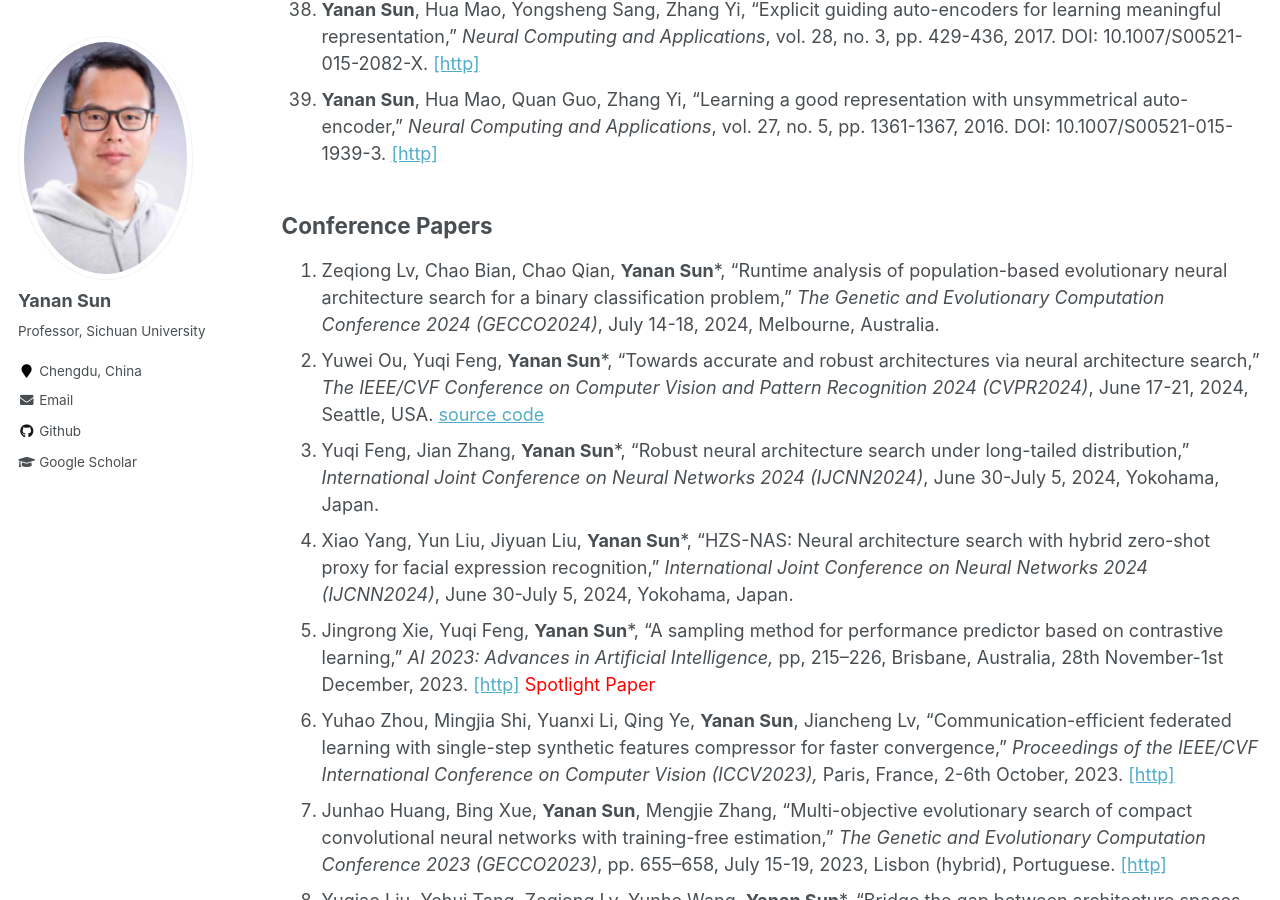
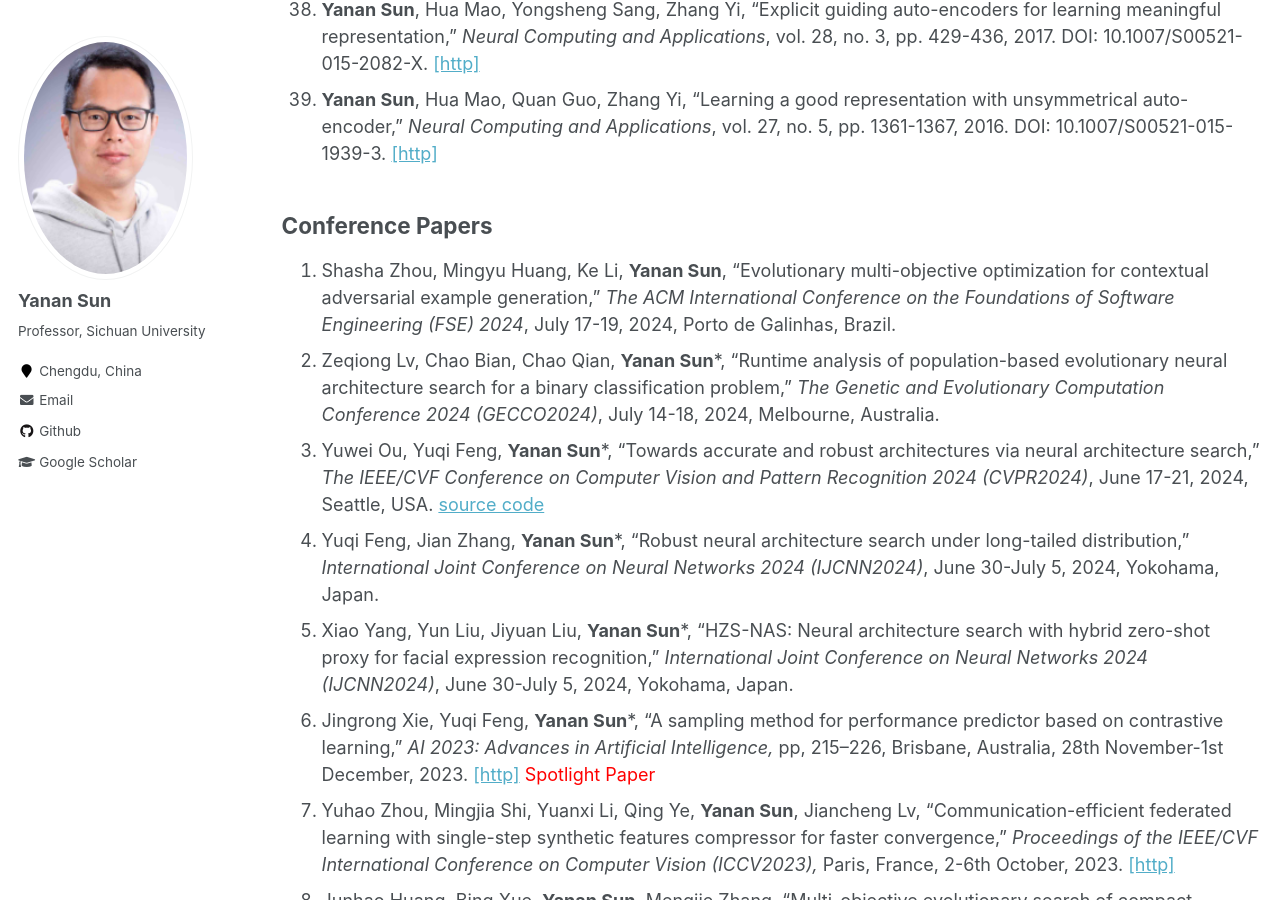
Before and after one commit to yn-sun/yn-sun.github.io, a Jekyll site: the page built from _pages/publications.md, in a window 1280 px wide and 900 px high, scrolled down 4038 px. Built offline with Jekyll 4.4.1, drawn with Linux system fonts in a browser that asks for light colours; comment, search, counter and statistics services are not loaded.

Commit message:
Update publications.md

```diff
--- a/_pages/publications.md
+++ b/_pages/publications.md
@@ -55,36 +55,37 @@
 
 
 ## Conference Papers
-1. Zeqiong Lv, Chao Bian, Chao Qian, **Yanan Sun***, "Runtime analysis of population-based evolutionary neural architecture search for a binary classification problem," <i>The Genetic and Evolutionary Computation Conference 2024 (GECCO2024)</i>,  July 14-18, 2024, Melbourne, Australia.
-2. Yuwei Ou, Yuqi Feng, **Yanan Sun***, "Towards accurate and robust architectures via neural architecture search," <i>The IEEE/CVF Conference on Computer Vision and Pattern Recognition 2024 (CVPR2024)</i>,  June 17-21, 2024, Seattle, USA. [source code](https://github.com/fyqsama/ARNAS)
-3. Yuqi Feng, Jian Zhang, **Yanan Sun***, "Robust neural architecture search under long-tailed distribution," <i>International Joint Conference on Neural Networks 2024 (IJCNN2024)</i>,  June 30-July 5, 2024, Yokohama, Japan.
-4. Xiao Yang, Yun Liu, Jiyuan Liu, **Yanan Sun***, "HZS-NAS: Neural architecture search with hybrid zero-shot proxy for facial expression recognition," <i>International Joint Conference on Neural Networks 2024 (IJCNN2024)</i>,  June 30-July 5, 2024, Yokohama, Japan.
-5. Jingrong Xie, Yuqi Feng, **Yanan Sun***, "A sampling method for performance predictor based on contrastive learning," <i>AI 2023: Advances in Artificial Intelligence,</i> pp, 215–226, Brisbane, Australia, 28th November-1st December, 2023.  [[http]](https://link.springer.com/chapter/10.1007/978-981-99-8388-9_18)  <span style="color: #FF0000">Spotlight Paper</span>
-6. Yuhao Zhou, Mingjia Shi, Yuanxi Li, Qing Ye, **Yanan Sun**, Jiancheng Lv, "Communication-efficient federated learning with single-step synthetic features compressor for faster convergence," <i>Proceedings of the IEEE/CVF International Conference on Computer Vision (ICCV2023),</i> Paris, France, 2-6th October, 2023.   [[http]](https://ieeexplore.ieee.org/abstract/document/10376768)
-7. Junhao Huang, Bing Xue, **Yanan Sun**, Mengjie Zhang, "Multi-objective evolutionary search of compact convolutional neural networks with training-free estimation," <i>The Genetic and Evolutionary Computation Conference 2023 (GECCO2023)</i>, pp. 655–658, July 15-19, 2023, Lisbon (hybrid), Portuguese. [[http]](https://dl.acm.org/doi/10.1145/3583133.3590535)
-8. Yuqiao Liu, Yehui Tang, Zeqiong Lv, Yunhe Wang, **Yanan Sun***, "Bridge the gap between architecture spaces via a cross-domain predictor," <i>The 36th Conference on Neural Information Processing Systems (NeurIPS2022)</i>, Hybrid Conference in New Orleans,USA, 28th November-9th December, 2022. [[http]](https://openreview.net/pdf?id=nE6vnoHz9--) [source code](https://github.com/lyq998/CDP)
-9. Junhao Huang, Bing Xue, **Yanan Sun**, Mengjie Zhang, "EDE-NAS: An eclectic differential evolution approach to single-path neural architecture search," <i>AI 2022: AI 2022: Advances in Artificial Intelligence</i>, pp. 116-130, Perth, Western Australia, 5-8th December, 2022. [[http]](https://link.springer.com/chapter/10.1007/978-3-031-22695-3_9) [source code](https://github.com/HuangJunh/EDE-NAS)
-10. Jie Wu, Ben Feng, **Yanan Sun***, "Genetic algorithm-based transformer architecture design for neural machine translation," <i>The 5th International Conference on Machine Learning and Machine Intelligence (MLMI2022)</i>, Hangzhou, China, 23-25th September, 2022. [[http]](https://dl.acm.org/doi/abs/10.1145/3568199.3568215)  <span style="color: #FF0000">Best Paper</span>
-11. Rui Zhang, Andrew Lensen, **Yanan Sun***, "Speeding up genetic programming based symbolic regression using GPUs," <i>PRICAI 2022: Trends in Artificial Intelligence</i>, pp. 519-533, Shanghai, China, 10-13th November, 2022. [[http]](https://link.springer.com/chapter/10.1007/978-3-031-20862-1_38) [Source code](https://github.com/RayZhhh/SymbolicRegressionGPU)
-12. Jie Wu, **Yanan Sun***, "Adaptively joint pixel-wise semantic correlation in surface normal estimation," <i>International Joint Conference on Neural Networks (IJCNN 2022)</i>, Padua, Italy, 18-23th July, 2022. [[http]](https://ieeexplore.ieee.org/abstract/document/9892847)
-13. Zilin Xiao, **Yanan Sun***, "Exploring the effectiveness of appearance descriptor in DeepSORT," <i>International Joint Conference on Neural Networks (IJCNN 2022)</i>, Padua, Italy, 18-23th July, 2022. [[http]](https://ieeexplore.ieee.org/abstract/document/9892847) [Source code](https://github.com/MrZilinXiao/Exploring-DeepSORT)
-14. Shuchao Deng, **Yanan Sun***, Galvan Edgar, "Neural architecture search using genetic algorithm for facial expression recognition," <i>The Genetic and Evolutionary Computation Conference 2022 (GECCO2022)</i>, pp. 423-426, July 9-13, 2022, Boston (hybrid), USA. [[http]](https://dl.acm.org/doi/10.1145/3520304.3528884) [Source code](https://github.com/Xiaojiuwo168/GA-FER)
-15. Peng Zeng, Andrew Lensen, **Yanan Sun***, "Large scale image classification using GPU-based genetic programming," <i>The Genetic and Evolutionary Computation Conference 2022 (GECCO2022)</i>, pp. 619–622, July 9-13, 2022, Boston (hybrid), USA. [[http]](https://dl.acm.org/doi/10.1145/3520304.3528892) [source code](https://github.com/zengpengnuaa/GPU_GP)
-16. Jie Wu, **Yanan Sun***, "Evolving deep parallel neural networks for multi-task learning," <i>ICA3PP 2021: Algorithms and Architectures for Parallel Processing</i>, pp. 517–531, 3-5 December, 2021, Xiamen, China. [[http]](https://link.springer.com/chapter/10.1007/978-3-030-95388-1_34) [Source code](https://github.com/J-Wu97/EVO-MTL)
-17. Yuhan Fang, Yuqiao Liu, **Yanan Sun***, "Evolving deep neural networks for collaborative filtering," <i>ICONIP 2021: Neural Information Processing</i>, pp. 230–238, 8-12 December, 2021, BALI, Indonesia. [[http]](https://link.springer.com/chapter/10.1007/978-3-030-92310-5_27) [Source code](https://github.com/PRIEEE/Evolve-CF)
-18. Yuqiao Liu, Yehui Tang, **Yanan Sun***, "Homogeneous architecture augmentation for neural predictor," <i>Proceedings of the IEEE/CVF International Conference on Computer Vision (ICCV2021),</i> pp. 12249-12258, 2021. [[http]](https://openaccess.thecvf.com/content/ICCV2021/html/Liu_Homogeneous_Architecture_Augmentation_for_Neural_Predictor_ICCV_2021_paper.html) [Source code](https://github.com/lyq998/HAAP)
-19. Ben Feng, Dayiheng Liu, **Yanan Sun***, "Evolving transformer architecture for neural machine translation," <i>Proceedings of the Genetic and Evolutionary Computation Conference Companion (GECCO2021),</i> pp. 273-274, 2021. DOI:10.1145/3449726.3459441. [[http]](https://dl.acm.org/doi/abs/10.1145/3449726.3459441)
-20. Junhao Huang, Bing Xue, **Yanan Sun**, Mengjie Zhang, "A flexible variable-length particle swarm optimization approach to convolutional neural network architecture design," Accepted by <i>IEEE Congress on Evolutionary Computation 2021 (CEC2021)</i>, 28 June-1 July, Kraków, Poland (VIRTUAL), 2021. DOI: 10.1109/CEC45853.2021.9504716. [[http]](https://ieeexplore.ieee.org/document/9504716) [Source code](https://github.com/HuangJunh/FPSO) <span style="color: #FF0000">Best Student Paper Nomination (ONLY four among >400 accepted papers)</span>
-21. Xun Zhou, A.K. Qin, **Yanan Sun**, Kay Chen Tan, "A survey of advances in evolutionary neural architecture search," Accepted by <i>IEEE Congress on Evolutionary Computation 2021 (CEC2021)</i>, 28 June-1 July, Kraków, Poland (VIRTUAL), 2021, DOI:10.1109/CEC45853.2021.9504890. [[http]](https://ieeexplore.ieee.org/document/9504890)
-22. Jindi Lv, Qing Ye, **Yanan Sun**, Juan Zhao, Jiancheng Lv, "Heart-Darts: Classification of heartbeats using differentiable architecture search," Accepted by <i>International Joint Conference on Neural Networks (IJCNN 2021)</i>, Virtual Event, 18-22th July, 2021, DOI:10.1109/IJCNN52387.2021.9534184. [[http]](https://ieeexplore.ieee.org/document/9534184) [Source code](https://github.com/yn-sun/paper_source_code/tree/main/Heart-Darts)
-23. Wenxin Zhao, **Yanan Sun**, Bing Xue, "Improved bianry particle swarm optimization with evolutionary population dynamic for key oncogene selection," Proceedings of <i>IEEE Symposium Series on Computational Intelligence (SSCI 2020)</i>, Canberra Australia, 1-4 December, 2020, PP. 897-904. DOI: 10.1109/SSCI47803.2020.9308540. [[http]](https://ieeexplore.ieee.org/abstract/document/9308540)
-24. Yuqiao Liu, **Yanan Sun**, Bing Xue, Mengjie Zhang, "Evolving deep convolutional neural networks for hyperspectral image denoising," Proceedings of <i>International Joint Conference on Neural Networks (IJCNN 2020)</i>, Glasgow (UK), 19-24th July, 2020, DOI: 10.1109/IJCNN48605.2020.9207509. [[http]](https://ieeexplore.ieee.org/document/9207509)  [Source code](https://github.com/lyq998/pytorch)
-25. Qing Ye, Yuxuan Han, **Yanan Sun**, Jiancheng Lv, "PSO-PS:Parameter synchronization with particle swarm optimization for distributed training of deep neural networks," Proceedings of <i>International Joint Conference on Neural Networks (IJCNN 2020)</i>, Glasgow (UK), 19-24th July, 2020, DOI: 10.1109/IJCNN48605.2020.9207698. [[http]](https://ieeexplore.ieee.org/document/9207698)
-26. William Irwin-Harris, **Yanan Sun**, Bing Xue, Mengjie Zhang, "A graph-based encoding for evolutionary convolutional neural network architecture design," Proceedings of <i>IEEE Congress on Evolutionary Computation 2019 (CEC2019)</i>, Wellington, New Zealand, 2019, pp. 546-553. DOI: 10.1109/CEC.2019.8790093. [[http]](https://ieeexplore.ieee.org/document/8790093)
-27. Bin Wang, **Yanan Sun**, Bing Xue, Mengjie Zhang, "Evolving deep neural networks by multi-objective particle swarm optimization for image classification," Proceedings of <i>the Genetic and Evolutionary Computation Conference 2019 (GECCO2019)</i>, Prague, Czech Republic, 2019, PP. 490-498. DOI: 10.1145/3321707.3321735. [[http]](https://dl.acm.org/doi/10.1145/3321707.3321735)
-28. Bin Wang, **Yanan Sun**, Bing Xue, Mengjie Zhang, “A hybrid GA-PSO method for evolving architecture and short connections of deep convolutional neural networks,” <i>PRICAI 2019: Trends in Artificial Intelligence</i>, Yanuca Island, Cuvu, Fiji, 2019, pp. 650-663. DOI: 10.1007/978-3-030-29894-4_52. [[http]](https://link.springer.com/chapter/10.1007%2F978-3-030-29894-4_52)
-29. Bin Wang, **Yanan Sun**, Bing Xue, Mengjie Zhang, "A hybrid differential evolution approach to designing deep convolutional neural networks for image classification," <i>AI 2018: Advances in Artificial Intelligence</i>, Wellington, New Zealand, 2018, pp. 237-250. DOI: 10.1007/978-3-030-03991-2_24. [[http]](https://link.springer.com/chapter/10.1007%2F978-3-030-03991-2_24)
-30. **Yanan Sun**, Bing Xue, Mengjie Zhang, Gary G. Yen, "An experimental study on hyper-parameter optimization for stacked auto-encoders," Proceedings of <i>IEEE Congress on Evolutionary Computation 2018 (CEC2018)</i>, Rio de Janeiro, Brazil, 2018, pp. 638-645. DOI: 10.1109/CEC.2018.8477921. [[http]](https://ieeexplore.ieee.org/document/8477921)
-31. Bin Wang, **Yanan Sun**, Bing Xue, Mengjie Zhang, "Evolving deep convolutional neural networks by variable-length particle swarm optimization for image classification," Proceedings of <i>IEEE Congress on Evolutionary Computation 2018 (CEC2018)</i>, Rio de Janeiro, Brazil, 2018, pp. 1514-1521. DOI: 10.1109/CEC.2018.8477735. [[http]](https://ieeexplore.ieee.org/abstract/document/8477735)
-32. **Yanan Sun**, Gary G. Yen, Zhang Yi, "Global View-based selection mechanism for many-objective evolutionary algorithm," Proceedings of <i>IEEE Congress on Evolutionary Computation 2017 (CEC2017)</i>, Donostia-San Sebastián, Spain, 2017, pp. 427-434. DOI: 10.1109/CEC.2017.7969343. [[http]](https://ieeexplore.ieee.org/document/7969343)
-33. **Yanan Sun**, Gary G. Yen, Hua Mao, Zhang Yi, "Manifold dimension reduction based clustering for multi-objective evolutionary algorithm," Proceedings of <i>IEEE Congress on Evolutionary Computation 2016 (CEC2016)</i>, Vancouver, Canada, 2016, pp. 3785-3792. DOI: 10.1109/CEC.2016.7744269. [[http]](https://ieeexplore.ieee.org/document/7744269)
+1. Shasha Zhou, Mingyu Huang, Ke Li, **Yanan Sun**, "Evolutionary multi-objective optimization for contextual adversarial example generation," <i>The ACM International Conference on the Foundations of Software Engineering (FSE) 2024</i>, July 17-19, 2024, Porto de Galinhas, Brazil.
+2. Zeqiong Lv, Chao Bian, Chao Qian, **Yanan Sun***, "Runtime analysis of population-based evolutionary neural architecture search for a binary classification problem," <i>The Genetic and Evolutionary Computation Conference 2024 (GECCO2024)</i>,  July 14-18, 2024, Melbourne, Australia.
+3. Yuwei Ou, Yuqi Feng, **Yanan Sun***, "Towards accurate and robust architectures via neural architecture search," <i>The IEEE/CVF Conference on Computer Vision and Pattern Recognition 2024 (CVPR2024)</i>,  June 17-21, 2024, Seattle, USA. [source code](https://github.com/fyqsama/ARNAS)
+4. Yuqi Feng, Jian Zhang, **Yanan Sun***, "Robust neural architecture search under long-tailed distribution," <i>International Joint Conference on Neural Networks 2024 (IJCNN2024)</i>,  June 30-July 5, 2024, Yokohama, Japan.
+5. Xiao Yang, Yun Liu, Jiyuan Liu, **Yanan Sun***, "HZS-NAS: Neural architecture search with hybrid zero-shot proxy for facial expression recognition," <i>International Joint Conference on Neural Networks 2024 (IJCNN2024)</i>,  June 30-July 5, 2024, Yokohama, Japan.
+6. Jingrong Xie, Yuqi Feng, **Yanan Sun***, "A sampling method for performance predictor based on contrastive learning," <i>AI 2023: Advances in Artificial Intelligence,</i> pp, 215–226, Brisbane, Australia, 28th November-1st December, 2023.  [[http]](https://link.springer.com/chapter/10.1007/978-981-99-8388-9_18)  <span style="color: #FF0000">Spotlight Paper</span>
+7. Yuhao Zhou, Mingjia Shi, Yuanxi Li, Qing Ye, **Yanan Sun**, Jiancheng Lv, "Communication-efficient federated learning with single-step synthetic features compressor for faster convergence," <i>Proceedings of the IEEE/CVF International Conference on Computer Vision (ICCV2023),</i> Paris, France, 2-6th October, 2023.   [[http]](https://ieeexplore.ieee.org/abstract/document/10376768)
+8. Junhao Huang, Bing Xue, **Yanan Sun**, Mengjie Zhang, "Multi-objective evolutionary search of compact convolutional neural networks with training-free estimation," <i>The Genetic and Evolutionary Computation Conference 2023 (GECCO2023)</i>, pp. 655–658, July 15-19, 2023, Lisbon (hybrid), Portuguese. [[http]](https://dl.acm.org/doi/10.1145/3583133.3590535)
+9. Yuqiao Liu, Yehui Tang, Zeqiong Lv, Yunhe Wang, **Yanan Sun***, "Bridge the gap between architecture spaces via a cross-domain predictor," <i>The 36th Conference on Neural Information Processing Systems (NeurIPS2022)</i>, Hybrid Conference in New Orleans,USA, 28th November-9th December, 2022. [[http]](https://openreview.net/pdf?id=nE6vnoHz9--) [source code](https://github.com/lyq998/CDP)
+10. Junhao Huang, Bing Xue, **Yanan Sun**, Mengjie Zhang, "EDE-NAS: An eclectic differential evolution approach to single-path neural architecture search," <i>AI 2022: AI 2022: Advances in Artificial Intelligence</i>, pp. 116-130, Perth, Western Australia, 5-8th December, 2022. [[http]](https://link.springer.com/chapter/10.1007/978-3-031-22695-3_9) [source code](https://github.com/HuangJunh/EDE-NAS)
+11. Jie Wu, Ben Feng, **Yanan Sun***, "Genetic algorithm-based transformer architecture design for neural machine translation," <i>The 5th International Conference on Machine Learning and Machine Intelligence (MLMI2022)</i>, Hangzhou, China, 23-25th September, 2022. [[http]](https://dl.acm.org/doi/abs/10.1145/3568199.3568215)  <span style="color: #FF0000">Best Paper</span>
+12. Rui Zhang, Andrew Lensen, **Yanan Sun***, "Speeding up genetic programming based symbolic regression using GPUs," <i>PRICAI 2022: Trends in Artificial Intelligence</i>, pp. 519-533, Shanghai, China, 10-13th November, 2022. [[http]](https://link.springer.com/chapter/10.1007/978-3-031-20862-1_38) [Source code](https://github.com/RayZhhh/SymbolicRegressionGPU)
+13. Jie Wu, **Yanan Sun***, "Adaptively joint pixel-wise semantic correlation in surface normal estimation," <i>International Joint Conference on Neural Networks (IJCNN 2022)</i>, Padua, Italy, 18-23th July, 2022. [[http]](https://ieeexplore.ieee.org/abstract/document/9892847)
+14. Zilin Xiao, **Yanan Sun***, "Exploring the effectiveness of appearance descriptor in DeepSORT," <i>International Joint Conference on Neural Networks (IJCNN 2022)</i>, Padua, Italy, 18-23th July, 2022. [[http]](https://ieeexplore.ieee.org/abstract/document/9892847) [Source code](https://github.com/MrZilinXiao/Exploring-DeepSORT)
+15. Shuchao Deng, **Yanan Sun***, Galvan Edgar, "Neural architecture search using genetic algorithm for facial expression recognition," <i>The Genetic and Evolutionary Computation Conference 2022 (GECCO2022)</i>, pp. 423-426, July 9-13, 2022, Boston (hybrid), USA. [[http]](https://dl.acm.org/doi/10.1145/3520304.3528884) [Source code](https://github.com/Xiaojiuwo168/GA-FER)
+16. Peng Zeng, Andrew Lensen, **Yanan Sun***, "Large scale image classification using GPU-based genetic programming," <i>The Genetic and Evolutionary Computation Conference 2022 (GECCO2022)</i>, pp. 619–622, July 9-13, 2022, Boston (hybrid), USA. [[http]](https://dl.acm.org/doi/10.1145/3520304.3528892) [source code](https://github.com/zengpengnuaa/GPU_GP)
+17. Jie Wu, **Yanan Sun***, "Evolving deep parallel neural networks for multi-task learning," <i>ICA3PP 2021: Algorithms and Architectures for Parallel Processing</i>, pp. 517–531, 3-5 December, 2021, Xiamen, China. [[http]](https://link.springer.com/chapter/10.1007/978-3-030-95388-1_34) [Source code](https://github.com/J-Wu97/EVO-MTL)
+18. Yuhan Fang, Yuqiao Liu, **Yanan Sun***, "Evolving deep neural networks for collaborative filtering," <i>ICONIP 2021: Neural Information Processing</i>, pp. 230–238, 8-12 December, 2021, BALI, Indonesia. [[http]](https://link.springer.com/chapter/10.1007/978-3-030-92310-5_27) [Source code](https://github.com/PRIEEE/Evolve-CF)
+19. Yuqiao Liu, Yehui Tang, **Yanan Sun***, "Homogeneous architecture augmentation for neural predictor," <i>Proceedings of the IEEE/CVF International Conference on Computer Vision (ICCV2021),</i> pp. 12249-12258, 2021. [[http]](https://openaccess.thecvf.com/content/ICCV2021/html/Liu_Homogeneous_Architecture_Augmentation_for_Neural_Predictor_ICCV_2021_paper.html) [Source code](https://github.com/lyq998/HAAP)
+20. Ben Feng, Dayiheng Liu, **Yanan Sun***, "Evolving transformer architecture for neural machine translation," <i>Proceedings of the Genetic and Evolutionary Computation Conference Companion (GECCO2021),</i> pp. 273-274, 2021. DOI:10.1145/3449726.3459441. [[http]](https://dl.acm.org/doi/abs/10.1145/3449726.3459441)
+21. Junhao Huang, Bing Xue, **Yanan Sun**, Mengjie Zhang, "A flexible variable-length particle swarm optimization approach to convolutional neural network architecture design," Accepted by <i>IEEE Congress on Evolutionary Computation 2021 (CEC2021)</i>, 28 June-1 July, Kraków, Poland (VIRTUAL), 2021. DOI: 10.1109/CEC45853.2021.9504716. [[http]](https://ieeexplore.ieee.org/document/9504716) [Source code](https://github.com/HuangJunh/FPSO) <span style="color: #FF0000">Best Student Paper Nomination (ONLY four among >400 accepted papers)</span>
+22. Xun Zhou, A.K. Qin, **Yanan Sun**, Kay Chen Tan, "A survey of advances in evolutionary neural architecture search," Accepted by <i>IEEE Congress on Evolutionary Computation 2021 (CEC2021)</i>, 28 June-1 July, Kraków, Poland (VIRTUAL), 2021, DOI:10.1109/CEC45853.2021.9504890. [[http]](https://ieeexplore.ieee.org/document/9504890)
+23. Jindi Lv, Qing Ye, **Yanan Sun**, Juan Zhao, Jiancheng Lv, "Heart-Darts: Classification of heartbeats using differentiable architecture search," Accepted by <i>International Joint Conference on Neural Networks (IJCNN 2021)</i>, Virtual Event, 18-22th July, 2021, DOI:10.1109/IJCNN52387.2021.9534184. [[http]](https://ieeexplore.ieee.org/document/9534184) [Source code](https://github.com/yn-sun/paper_source_code/tree/main/Heart-Darts)
+24. Wenxin Zhao, **Yanan Sun**, Bing Xue, "Improved bianry particle swarm optimization with evolutionary population dynamic for key oncogene selection," Proceedings of <i>IEEE Symposium Series on Computational Intelligence (SSCI 2020)</i>, Canberra Australia, 1-4 December, 2020, PP. 897-904. DOI: 10.1109/SSCI47803.2020.9308540. [[http]](https://ieeexplore.ieee.org/abstract/document/9308540)
+25. Yuqiao Liu, **Yanan Sun**, Bing Xue, Mengjie Zhang, "Evolving deep convolutional neural networks for hyperspectral image denoising," Proceedings of <i>International Joint Conference on Neural Networks (IJCNN 2020)</i>, Glasgow (UK), 19-24th July, 2020, DOI: 10.1109/IJCNN48605.2020.9207509. [[http]](https://ieeexplore.ieee.org/document/9207509)  [Source code](https://github.com/lyq998/pytorch)
+26. Qing Ye, Yuxuan Han, **Yanan Sun**, Jiancheng Lv, "PSO-PS:Parameter synchronization with particle swarm optimization for distributed training of deep neural networks," Proceedings of <i>International Joint Conference on Neural Networks (IJCNN 2020)</i>, Glasgow (UK), 19-24th July, 2020, DOI: 10.1109/IJCNN48605.2020.9207698. [[http]](https://ieeexplore.ieee.org/document/9207698)
+27. William Irwin-Harris, **Yanan Sun**, Bing Xue, Mengjie Zhang, "A graph-based encoding for evolutionary convolutional neural network architecture design," Proceedings of <i>IEEE Congress on Evolutionary Computation 2019 (CEC2019)</i>, Wellington, New Zealand, 2019, pp. 546-553. DOI: 10.1109/CEC.2019.8790093. [[http]](https://ieeexplore.ieee.org/document/8790093)
+28. Bin Wang, **Yanan Sun**, Bing Xue, Mengjie Zhang, "Evolving deep neural networks by multi-objective particle swarm optimization for image classification," Proceedings of <i>the Genetic and Evolutionary Computation Conference 2019 (GECCO2019)</i>, Prague, Czech Republic, 2019, PP. 490-498. DOI: 10.1145/3321707.3321735. [[http]](https://dl.acm.org/doi/10.1145/3321707.3321735)
+29. Bin Wang, **Yanan Sun**, Bing Xue, Mengjie Zhang, “A hybrid GA-PSO method for evolving architecture and short connections of deep convolutional neural networks,” <i>PRICAI 2019: Trends in Artificial Intelligence</i>, Yanuca Island, Cuvu, Fiji, 2019, pp. 650-663. DOI: 10.1007/978-3-030-29894-4_52. [[http]](https://link.springer.com/chapter/10.1007%2F978-3-030-29894-4_52)
+30. Bin Wang, **Yanan Sun**, Bing Xue, Mengjie Zhang, "A hybrid differential evolution approach to designing deep convolutional neural networks for image classification," <i>AI 2018: Advances in Artificial Intelligence</i>, Wellington, New Zealand, 2018, pp. 237-250. DOI: 10.1007/978-3-030-03991-2_24. [[http]](https://link.springer.com/chapter/10.1007%2F978-3-030-03991-2_24)
+31. **Yanan Sun**, Bing Xue, Mengjie Zhang, Gary G. Yen, "An experimental study on hyper-parameter optimization for stacked auto-encoders," Proceedings of <i>IEEE Congress on Evolutionary Computation 2018 (CEC2018)</i>, Rio de Janeiro, Brazil, 2018, pp. 638-645. DOI: 10.1109/CEC.2018.8477921. [[http]](https://ieeexplore.ieee.org/document/8477921)
+32. Bin Wang, **Yanan Sun**, Bing Xue, Mengjie Zhang, "Evolving deep convolutional neural networks by variable-length particle swarm optimization for image classification," Proceedings of <i>IEEE Congress on Evolutionary Computation 2018 (CEC2018)</i>, Rio de Janeiro, Brazil, 2018, pp. 1514-1521. DOI: 10.1109/CEC.2018.8477735. [[http]](https://ieeexplore.ieee.org/abstract/document/8477735)
+33. **Yanan Sun**, Gary G. Yen, Zhang Yi, "Global View-based selection mechanism for many-objective evolutionary algorithm," Proceedings of <i>IEEE Congress on Evolutionary Computation 2017 (CEC2017)</i>, Donostia-San Sebastián, Spain, 2017, pp. 427-434. DOI: 10.1109/CEC.2017.7969343. [[http]](https://ieeexplore.ieee.org/document/7969343)
+34. **Yanan Sun**, Gary G. Yen, Hua Mao, Zhang Yi, "Manifold dimension reduction based clustering for multi-objective evolutionary algorithm," Proceedings of <i>IEEE Congress on Evolutionary Computation 2016 (CEC2016)</i>, Vancouver, Canada, 2016, pp. 3785-3792. DOI: 10.1109/CEC.2016.7744269. [[http]](https://ieeexplore.ieee.org/document/7744269)
```
